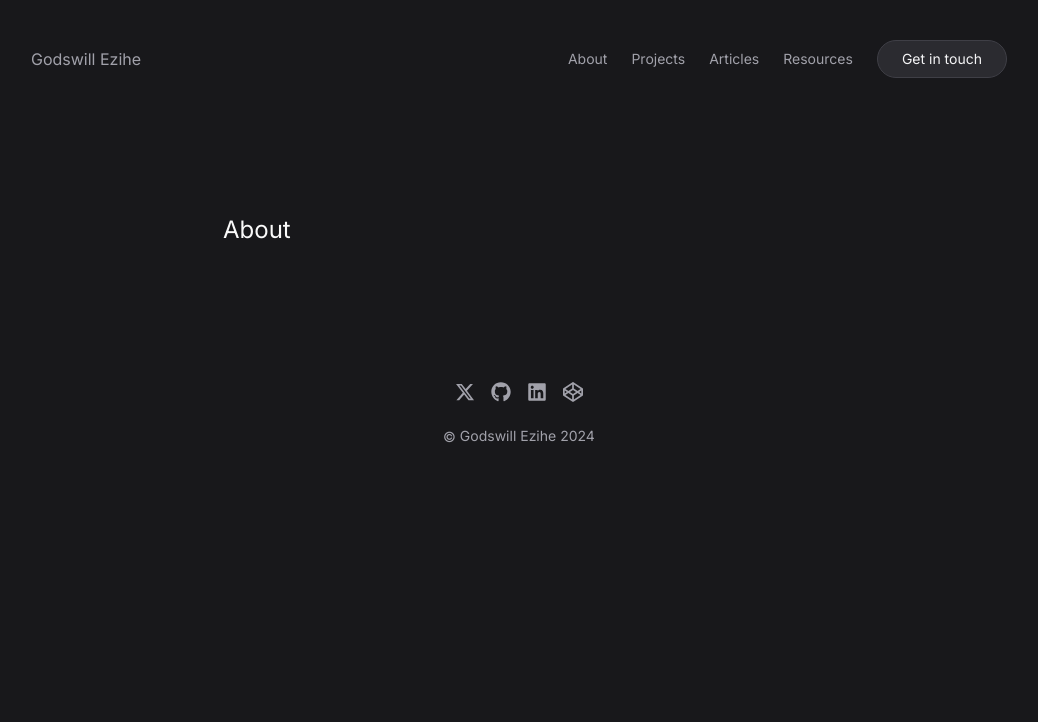
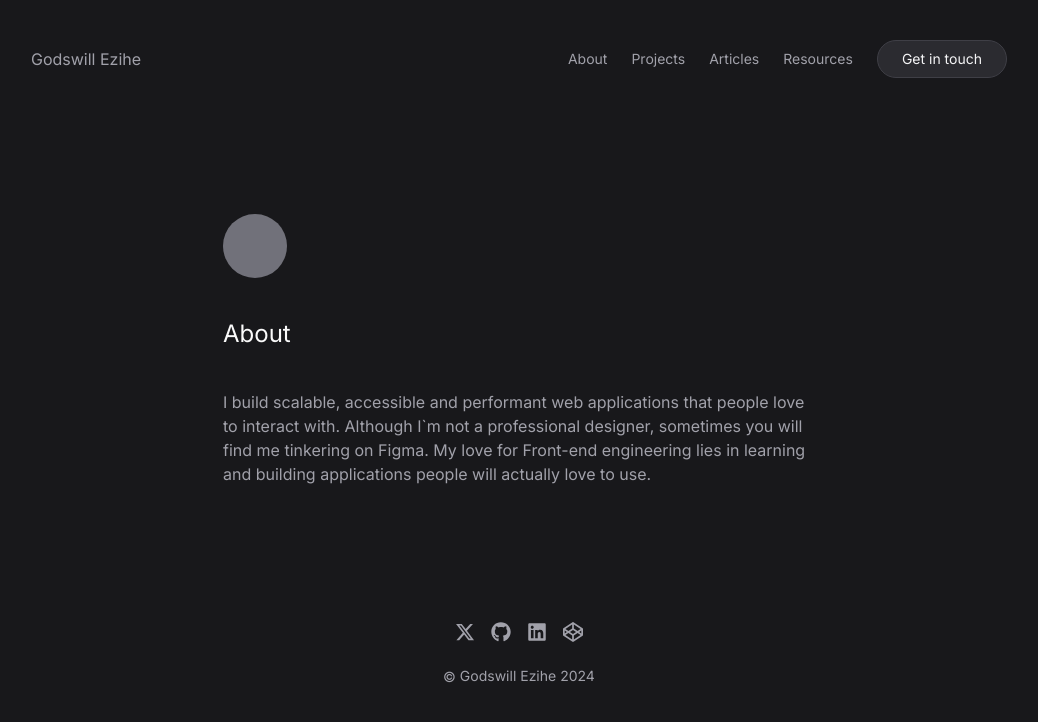
Before and after one commit to gzkdev/web-portfolio, a Next.js app: page /about in a window 1280 px wide. Shown: the top 722 px of the page, without its empty margins (121-1159 px from the left). Built offline with nearby package versions, Linux system fonts and the light colour scheme.

Commit message:
add about page content

```diff
--- a/app/about/page.tsx
+++ b/app/about/page.tsx
@@ -1,9 +1,15 @@
 export default function About() {
   return (
-    <div className="space-y-24 py-24 pb-10 max-w-screen-sm mx-auto">
-      <header className="px-6 space-y-10">
-        <h1 className="text-lg sm:text-2xl">About</h1>
-      </header>
+    <div className="space-y-10 py-24 px-6 pb-10 max-w-screen-sm mx-auto">
+      <div className="size-16 bg-zinc-500 rounded-full"></div>
+      <h2 className="text-lg sm:text-2xl">About</h2>
+      <p>
+        I build scalable, accessible and performant web applications that people
+        love to interact with. Although I`m not a professional designer,
+        sometimes you will find me tinkering on Figma. My love for Front-end
+        engineering lies in learning and building applications people will
+        actually love to use.
+      </p>
     </div>
   );
 }
```
